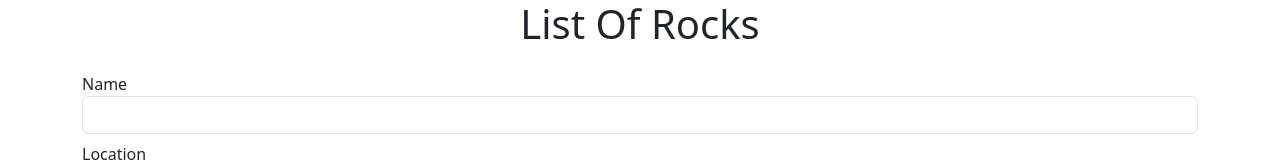
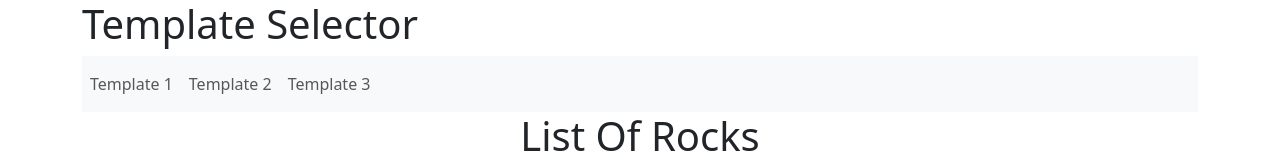
Before and after one commit to MitchGarnatz/Inventory-Website, a React (Create React App) app in the folder frontend/: page / in a window 1280 px wide. Shown: the top 162 px of the page. Built offline with nearby package versions, Linux system fonts and the light colour scheme; no server answers.

Commit message:
Navigation Started

```diff
--- a/frontend/src/App.js
+++ b/frontend/src/App.js
@@ -3,6 +3,7 @@
 import { useEffect, useState } from "react";
 import "./App.css";
 import RockCrud from "./components/RockCrud";
+import Navigation from "./components/Navigation";
 
 function App() {
   const [rocks, setRocks] = useState([]);
@@ -18,10 +19,18 @@
   }
 
   return (
+
     <div>
+      <div className="container">
+        <h1>Template Selector</h1>
+        <Navigation />
+      </div>
+
       <h1 className="text-center">List Of Rocks</h1>
       <RockCrud load={load} rocks={rocks} />
     </div>
+
+
   );
 }
 
--- /dev/null
+++ b/frontend/src/components/Navigation.jsx
@@ -0,0 +1,30 @@
+import React from 'react';
+
+function Navigation() {
+  return (
+    <nav className="navbar navbar-expand-lg navbar-light bg-light">
+      <div className="collapse navbar-collapse" id="templateNav">
+        <ul className="navbar-nav">
+          <li className="nav-item">
+            <a className="nav-link" href="#">
+              Template 1
+            </a>
+          </li>
+          <li className="nav-item">
+            <a className="nav-link" href="#">
+              Template 2
+            </a>
+          </li>
+          <li className="nav-item">
+            <a className="nav-link" href="#">
+              Template 3
+            </a>
+          </li>
+          {/* Add more templates as needed */}
+        </ul>
+      </div>
+    </nav>
+  );
+}
+
+export default Navigation;
```
